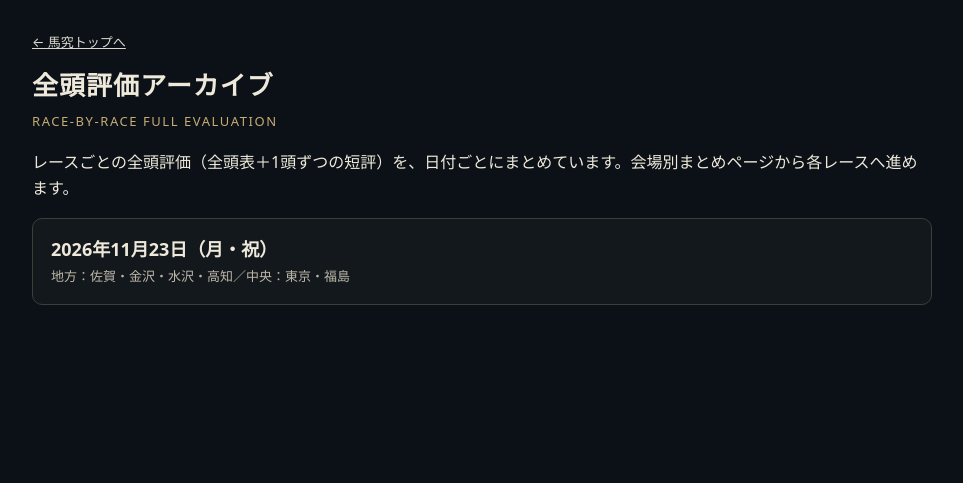
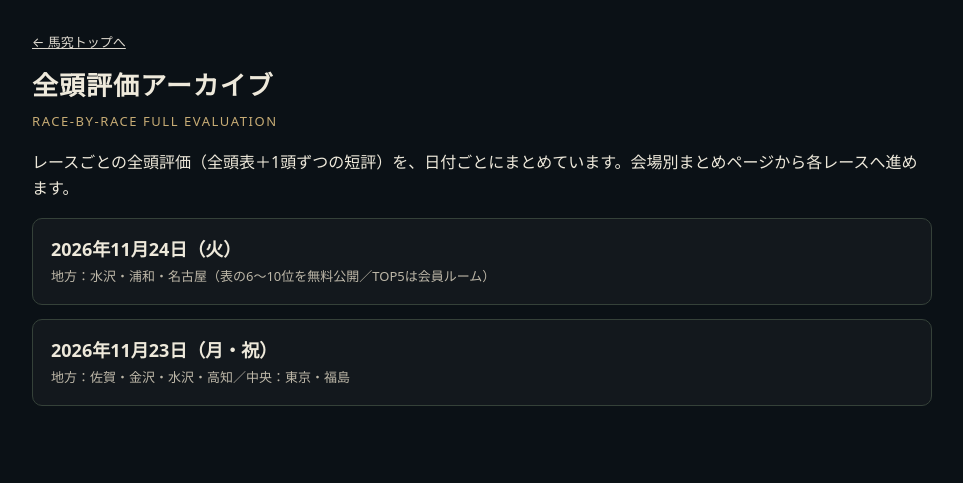
Before and after one commit to keiba-bakyu/keiba-bakyu.github.io, a plain HTML site: page eval/index.html in a window 1280 px wide. Shown: the whole page, without its empty margins (158-1121 px from the left). Drawn offline with Linux system fonts and the light colour scheme.

Commit message:
Add files via upload

```diff
--- a/eval/index.html
+++ b/eval/index.html
@@ -18,6 +18,7 @@ h1{font-size:26px;letter-spacing:.04em;margin:10px 0 4px}
 <div class="sub">RACE-BY-RACE FULL EVALUATION</div>
 <p>レースごとの全頭評価（全頭表＋1頭ずつの短評）を、日付ごとにまとめています。会場別まとめページから各レースへ進めます。</p>
 
+<a class="day" href="2026-11-24/index.html"><strong>2026年11月24日（火）</strong><span>地方：水沢・浦和・名古屋（表の6〜10位を無料公開／TOP5は会員ルーム）</span></a>
 <a class="day" href="2026-11-23/index.html"><strong>2026年11月23日（月・祝）</strong><span>地方：佐賀・金沢・水沢・高知／中央：東京・福島</span></a>
 
 </div></body></html>
```
